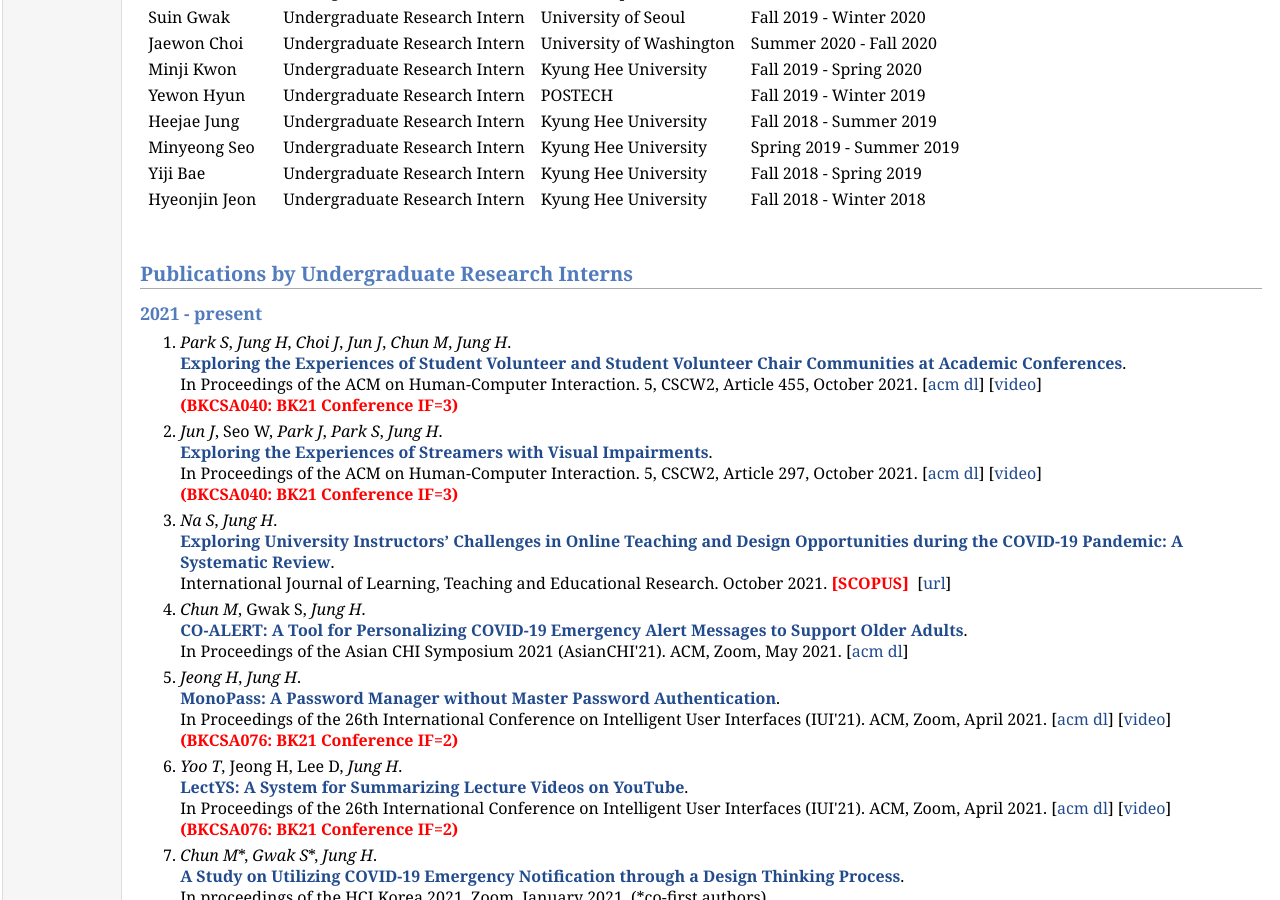
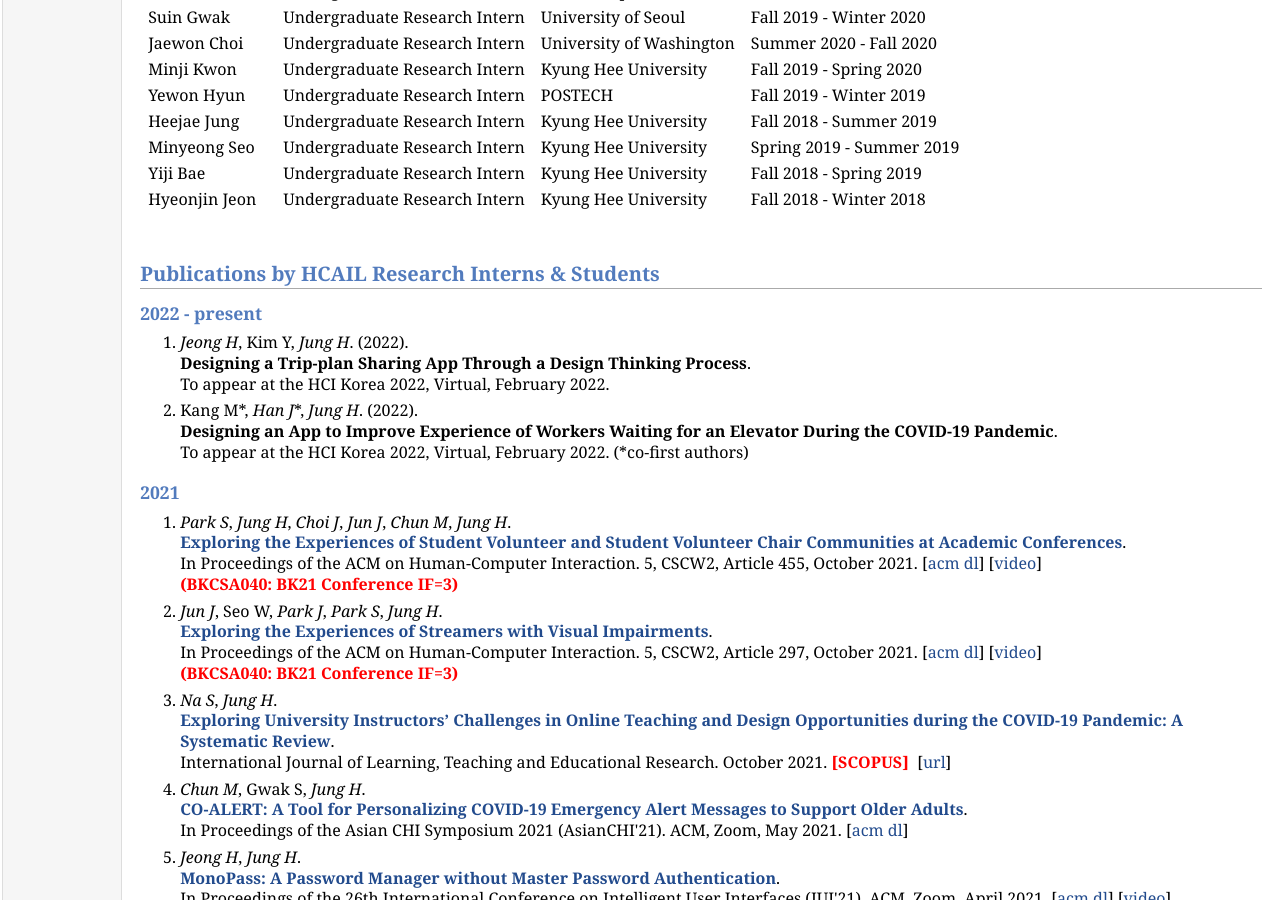
Before and after one commit to hcail/hcail-backup.github.io, a Jekyll site: the page people/people.html, which Jekyll copies as it is, in a window 1280 px wide and 900 px high, scrolled down 2071 px. Built offline with Jekyll 4.4.1, drawn with Linux system fonts in a browser that asks for light colours.

Commit message:
pub updated

```diff
--- a/people/people.html
+++ b/people/people.html
@@ -270,8 +270,19 @@ HCAIL members, July 2021
 
 <!-- <h2>Publications by Undergraduate Research Interns</h2> -->
 
-<h2>Publications by Undergraduate Research Interns</h2>
-<h3>2021 - present</h3>
+<h2>Publications by HCAIL Research Interns & Students</h2>
+<h3>2022 - present</h3>
+<ol>
+  <li><p><i>Jeong H</i>, Kim Y, <i>Jung H</i>. (2022).<br /><font size=+0.5>
+    <b>Designing a Trip-plan Sharing App Through a Design Thinking Process</b></font>.<br />
+    To appear at the HCI Korea 2022, Virtual, February 2022.</p>
+  </li>
+  <li><p>Kang M*, <i>Han J</i>*, <i>Jung H</i>. (2022).<br /><font size=+0.5>
+    <b>Designing an App to Improve Experience of Workers Waiting for an Elevator During the COVID-19 Pandemic</b></font>.<br />
+    To appear at the HCI Korea 2022, Virtual, February 2022.&nbsp;(*co-first authors)</p>
+  </li>
+</ol>
+<h3>2021</h3>
 <ol>
   <li><p><i>Park S</i>, <i>Jung H</i>, <i>Choi J</i>, <i>Jun J</i>, <i>Chun M</i>, <i>Jung H</i>.
   <br /><font size=+0.5>
--- a/pub/pub.html
+++ b/pub/pub.html
@@ -35,9 +35,9 @@
     <b>Designing a Trip-plan Sharing App Through a Design Thinking Process</b></font>.<br />
     To appear at the HCI Korea 2022, Virtual, February 2022.</p>
   </li>
-  <li><p>Kang M, <i>Han J</i>, <i>Jung H</i>. (2022).<br /><font size=+0.5>
+  <li><p>Kang M*, <i>Han J</i>*, <i>Jung H</i>. (2022).<br /><font size=+0.5>
     <b>Designing an App to Improve Experience of Workers Waiting for an Elevator During the COVID-19 Pandemic</b></font>.<br />
-    To appear at the HCI Korea 2022, Virtual, February 2022.</p>
+    To appear at the HCI Korea 2022, Virtual, February 2022.&nbsp;(*co-first authors)</p>
   </li>
 </ol>
 <h2>2021</h2>
```
Also changed, not shown: 1 other file.
